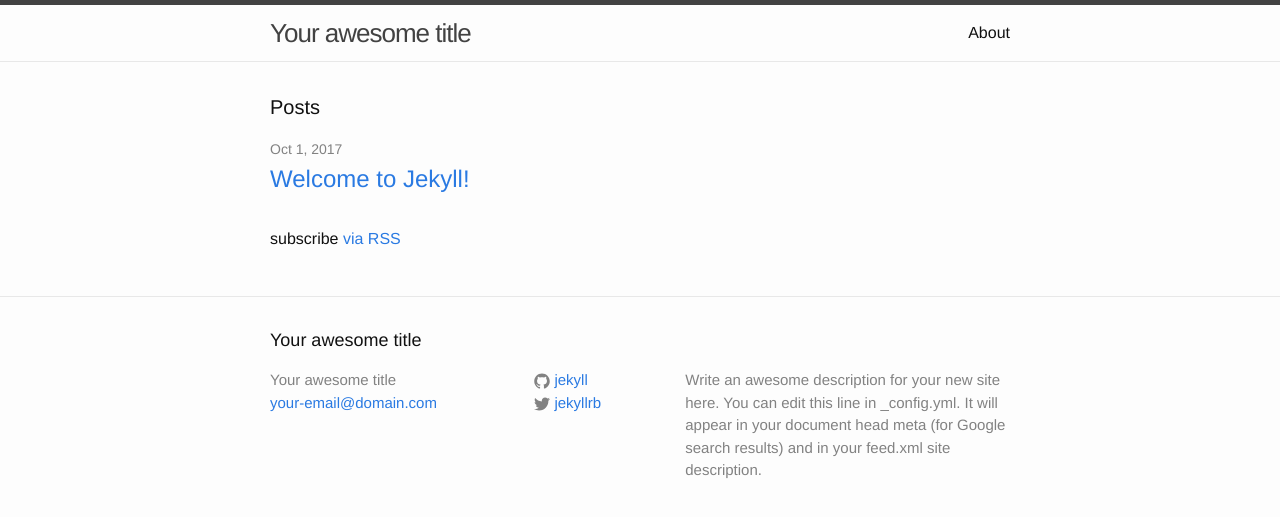
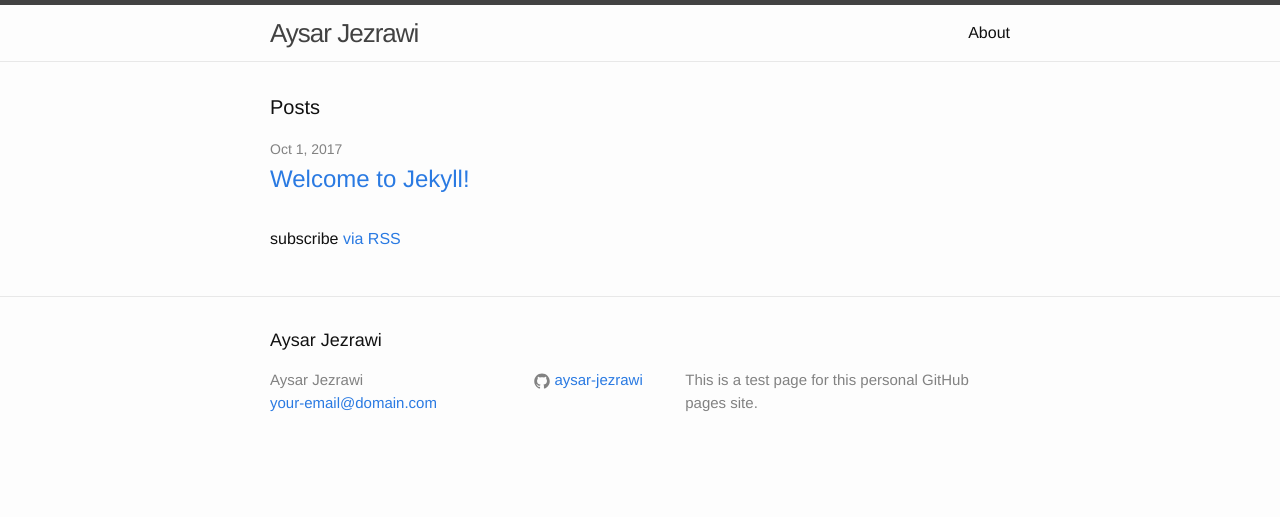
Before and after one commit to aysar-jezrawi/aysar-jezrawi.github.io, a Jekyll site: the page built from index.html, in a window 1280 px wide. Shown: the top 517 px of the page. Built offline with Jekyll 4.4.1, drawn with Linux system fonts in a browser that asks for light colours.

Commit message:
Update _config.yml

```diff
--- a/_config.yml
+++ b/_config.yml
@@ -6,16 +6,13 @@
 # 'jekyll serve'. If you change this file, please restart the server process.
 
 # Site settings
-title: Your awesome title
+title: Aysar Jezrawi
 email: your-email@domain.com
 description: > # this means to ignore newlines until "baseurl:"
-  Write an awesome description for your new site here. You can edit this
-  line in _config.yml. It will appear in your document head meta (for
-  Google search results) and in your feed.xml site description.
+  This is a test page for this personal GitHub pages site.
 baseurl: "" # the subpath of your site, e.g. /blog
 url: "http://yourdomain.com" # the base hostname & protocol for your site
-twitter_username: jekyllrb
-github_username:  jekyll
+github_username:  aysar-jezrawi
 
 # Build settings
 markdown: kramdown
```
